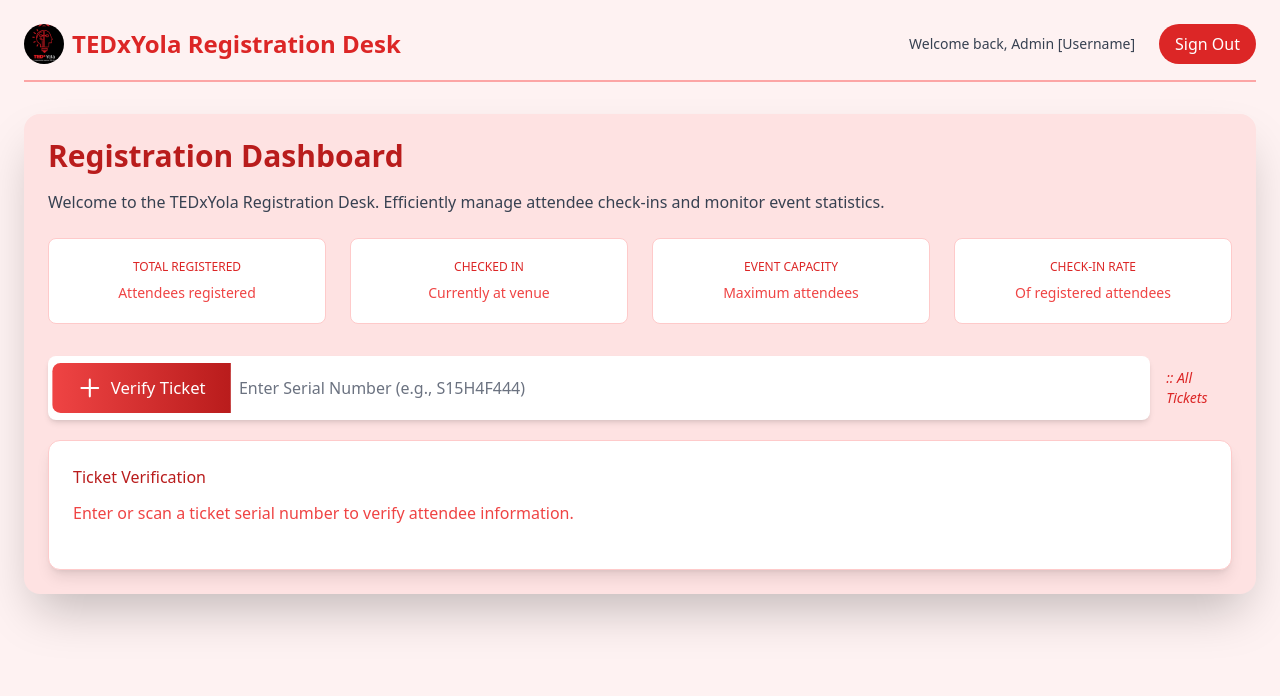
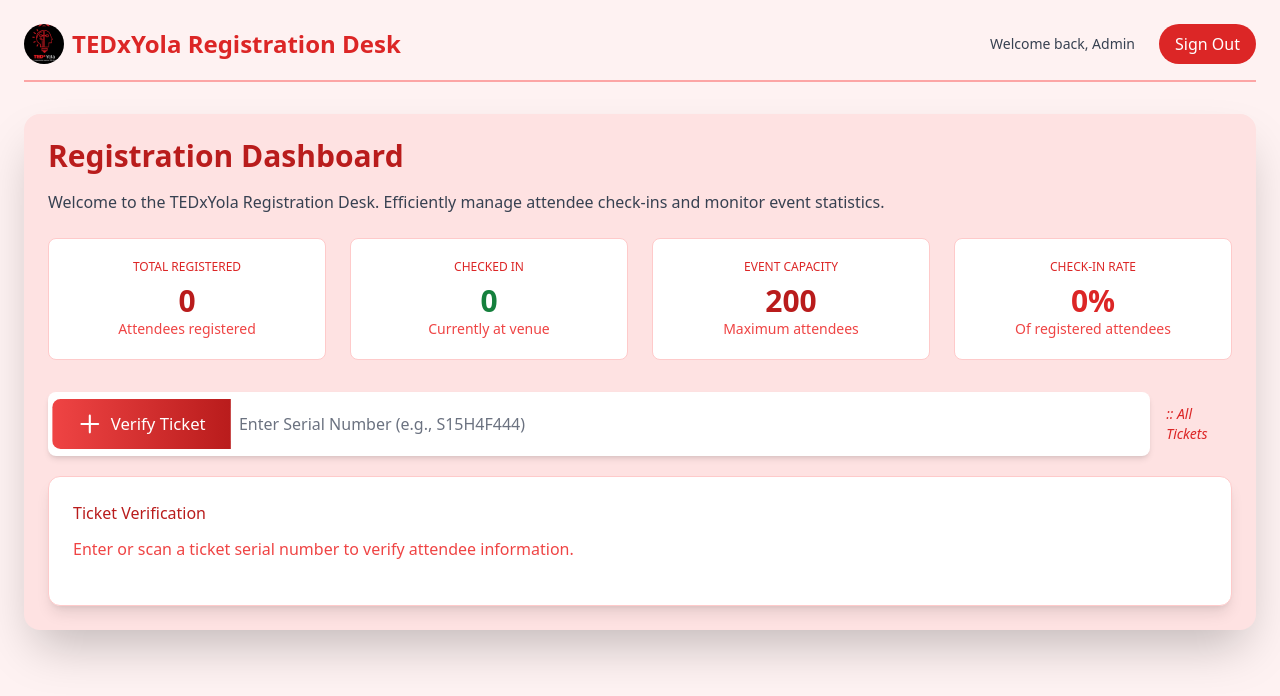
Before and after one commit to Dunama/tedx, a Flask app: template src/templates/admin.html in a window 1280 px wide. Shown: the top 696 px of the page. Run offline with Flask 3, Linux system fonts and the light colour scheme; the template is opened without the code that fills it, so the values that code supplies are empty; some libraries are stand-ins or nearby versions.

Commit message:
here we go

```diff
--- a/src/templates/admin.html
+++ b/src/templates/admin.html
@@ -22,7 +22,7 @@
         <h1 class="text-2xl font-bold text-red-600 ml-2">TEDxYola Registration Desk</h1>
       </div>
       <div class="flex items-center space-x-6">
-        <span class="text-sm font-medium text-gray-700">Welcome back, Admin [Username]</span>
+        <span class="text-sm font-medium text-gray-700">Welcome back, Admin</span>
         <button class="text-white bg-red-600 hover:bg-red-700 px-4 py-2 rounded-full transition duration-300">Sign Out</button>
       </div>
     </header>
@@ -37,22 +37,22 @@
         <div class="grid grid-cols-1 md:grid-cols-4 gap-6">
           <div class="p-5 bg-white rounded-lg text-center border border-red-200 hover:bg-red-50 transition duration-300">
             <p class="text-red-600 uppercase text-xs font-medium">Total Registered</p>
-            <p class="text-3xl font-bold text-red-700 mt-2">{{ total_users }}</p>
+            <p id="total-users" class="text-3xl font-bold text-red-700 mt-2">0</p>
             <p class="text-red-500 text-sm">Attendees registered</p>
           </div>
           <div class="p-5 bg-white rounded-lg text-center border border-red-200 hover:bg-red-50 transition duration-300">
             <p class="text-red-600 uppercase text-xs font-medium">Checked In</p>
-            <p class="text-3xl font-bold text-green-700 mt-2">{{ checked_in }}</p>
+            <p id="checked-in" class="text-3xl font-bold text-green-700 mt-2">0</p>
             <p class="text-red-500 text-sm">Currently at venue</p>
           </div>
           <div class="p-5 bg-white rounded-lg text-center border border-red-200 hover:bg-red-50 transition duration-300">
             <p class="text-red-600 uppercase text-xs font-medium">Event Capacity</p>
-            <p class="text-3xl font-bold text-red-700 mt-2">{{ event_capacity }}</p>
+            <p id="event-capacity" class="text-3xl font-bold text-red-700 mt-2">200</p>
             <p class="text-red-500 text-sm">Maximum attendees</p>
           </div>
           <div class="p-5 bg-white rounded-lg text-center border border-red-200 hover:bg-red-50 transition duration-300">
             <p class="text-red-600 uppercase text-xs font-medium">Check-in Rate</p>
-            <p class="text-3xl font-bold text-red-600 mt-2">{{ checkin_rate }}</p>
+            <p id="checkin-rate" class="text-3xl font-bold text-red-600 mt-2">0%</p>
             <p class="text-red-500 text-sm">Of registered attendees</p>
           </div>
         </div>
@@ -60,7 +60,7 @@
         <!-- TICKET VERIFICATION -->
         <div class="mt-8">
           <div class="flex items-center mb-5">
-            <form onsubmit="verifyTicket(event)" class="w-full flex items-center bg-white rounded-lg p-2 shadow-md">
+            <form id="ticket-form" class="w-full flex items-center bg-white rounded-lg p-2 shadow-md">
               <button type="submit" class="bg-gradient-to-r from-red-500 to-red-700 text-white px-6 py-3 rounded-l-lg flex items-center hover:from-red-600 hover:to-red-800 transition duration-300 pulse">
                 <svg class="w-6 h-6 mr-2" fill="none" stroke="currentColor" viewBox="0 0 24 24"
                   xmlns="http://www.w3.org/2000/svg"><path stroke-linecap="round" stroke-linejoin="round"
@@ -88,7 +88,7 @@
       {"S/N":2,"NAME":"Peace Hyellasini Charles","TICKET NUMBER":"SRZ3AH079","TICKET TYPE":"Core","PHONE":"","EMAIL":"peacehyella@gmail.com","AMOUNT":2830,"PAYMENT STATUS":"PAID","MODE":"Online","ADMIT":""},
       {"S/N":3,"NAME":"Aaron David","TICKET NUMBER":"S80986H43","TICKET TYPE":"Core","PHONE":"","EMAIL":"aarondavid208@gmail.com","AMOUNT":2830,"PAYMENT STATUS":"PAID","MODE":"Online","ADMIT":""},
       {"S/N":4,"NAME":"Wada Silas Bitrus","TICKET NUMBER":"S4H3RDHRV","TICKET TYPE":"Core","PHONE":"","EMAIL":"silasbitruswada@gmail.com","AMOUNT":2830,"PAYMENT STATUS":"PAID","MODE":"Online","ADMIT":""},
-      {"S/N":5,"NAME":"Eglah Dauda Gah","TICKET NUMBER":"S9119282H","TICKET TYPE":"Prime","PHONE":"","EMAIL":"eglahgah@gmail.com","AMOUNT":5230,"PAYMENT STATUS":"PAID","MODE":"Online","ADMIT":""},
+      {"S/N":5,"NAME":"Eglah Dauda","TICKET NUMBER":"S9119282H","TICKET TYPE":"Prime","PHONE":"","EMAIL":"eglahgah@gmail.com","AMOUNT":5230,"PAYMENT STATUS":"PAID","MODE":"Online","ADMIT":""},
       {"S/N":6,"NAME":"Joshua Ishaku","TICKET NUMBER":"SV01M1V8A","TICKET TYPE":"Prime","PHONE":"","EMAIL":"ishakuj125@gmail.com","AMOUNT":5230,"PAYMENT STATUS":"PAID","MODE":"Online","ADMIT":""},
       {"S/N":7,"NAME":"Godwin Yakubu","TICKET NUMBER":"S44H8T98U","TICKET TYPE":"Prime","PHONE":"","EMAIL":"godwinyakubumamza2000@gmail.com","AMOUNT":5230,"PAYMENT STATUS":"PAID","MODE":"Online","ADMIT":""},
       {"S/N":8,"NAME":"GIDEON ELI ABBO","TICKET NUMBER":"S4I1L0R04","TICKET TYPE":"Prime","PHONE":"","EMAIL":"abbogideoneli@gmail.com","AMOUNT":5230,"PAYMENT STATUS":"PAID","MODE":"Online","ADMIT":""},
@@ -218,36 +218,109 @@
       {"S/N":18,"NAME":"Comfort Chama Samuel","TICKET NUMBER":"","TICKET TYPE":"","PHONE":"","EMAIL":"chamacomfort19@gmail.com","AMOUNT":null,"PAYMENT STATUS":"","MODE":"","ADMIT":""}
     ];
 
+    // State management
+    let registeredUsers = [];
+    let checkedInUsers = [];
+
+    // Preprocess data to count duplicates
+    const ticketCounts = ticketData.reduce((acc, entry) => {
+      const ticketNum = entry["TICKET NUMBER"] ? String(entry["TICKET NUMBER"]).toUpperCase() : null;
+      if (ticketNum) {
+        acc[ticketNum] = (acc[ticketNum] || 0) + 1;
+      }
+      return acc;
+    }, {});
+
+    // Update stat cards
+    function updateStats() {
+      const totalUsers = new Set(registeredUsers.map(user => user.ticketNumber)).size;
+      const checkedIn = new Set(checkedInUsers.map(user => user.ticketNumber)).size;
+      const eventCapacity = parseInt(document.getElementById('event-capacity').textContent) || 500;
+      const checkinRate = totalUsers > 0 ? ((checkedIn / totalUsers) * 100).toFixed(1) : 0;
+
+      document.getElementById('total-users').textContent = totalUsers;
+      document.getElementById('checked-in').textContent = checkedIn;
+      document.getElementById('checkin-rate').textContent = `${checkinRate}%`;
+    }
+
+    // Verify ticket and update stats
     function verifyTicket(event) {
       event.preventDefault();
-      const serial = document.getElementById('ticket_serial').value.trim().toUpperCase();
+      const serialInput = document.getElementById('ticket_serial').value.trim();
+      const serial = serialInput.toUpperCase();
       const resultBox = document.getElementById('verification-result');
 
       try {
-        const match = ticketData.find(entry => entry["TICKET NUMBER"]?.toUpperCase() === serial);
+        const match = ticketData.find(entry => {
+          const ticketNum = entry["TICKET NUMBER"] ? String(entry["TICKET NUMBER"]).toUpperCase() : null;
+          return ticketNum === serial;
+        });
 
         if (match && match["TICKET NUMBER"]) {
+          const isAlreadyVerified = checkedInUsers.some(user => user.ticketNumber === serial && user.id === match["S/N"]);
+
+          if (isAlreadyVerified) {
+            resultBox.innerHTML = `
+              <strong class="text-yellow-700">⚠️ Already Verified:</strong><br>
+              <span class="text-gray-800">ID: ${match["S/N"]}</span><br>
+              <span class="text-gray-800">Name: ${match["NAME"]}</span><br>
+              <span class="text-gray-800">Email: ${match["EMAIL"] || 'N/A'}</span><br>
+              <span class="text-gray-800">Ticket Type: ${match["TICKET TYPE"] || 'N/A'}</span><br>
+              <span class="text-gray-800">Ticket Number: ${match["TICKET NUMBER"]}</span>
+            `;
+            resultBox.className = "p-4 mb-4 bg-yellow-50 text-yellow-700 border-l-4 border-yellow-500 rounded-lg";
+          } else {
+            const duplicateCount = ticketCounts[serial] > 1 ? ticketCounts[serial] : 0;
+            const userData = {
+              id: match["S/N"],
+              ticketNumber: match["TICKET NUMBER"],
+              name: match["NAME"],
+              email: match["EMAIL"],
+              ticketType: match["TICKET TYPE"]
+            };
+
+            // Update registered users if not already present
+            if (!registeredUsers.some(user => user.ticketNumber === serial && user.id === match["S/N"])) {
+              registeredUsers.push(userData);
+            }
+
+            // Update checked-in users
+            checkedInUsers.push(userData);
+
+            // Update stats
+            updateStats();
+
             resultBox.innerHTML = `
               <strong class="text-green-700">✅ Valid Ticket:</strong><br>
               <span class="text-gray-800">ID: ${match["S/N"]}</span><br>
               <span class="text-gray-800">Name: ${match["NAME"]}</span><br>
               <span class="text-gray-800">Email: ${match["EMAIL"] || 'N/A'}</span><br>
               <span class="text-gray-800">Ticket Type: ${match["TICKET TYPE"] || 'N/A'}</span><br>
-            <span class="text-gray-800">Ticket Number: ${match["TICKET NUMBER"]}</span>
+              <span class="text-gray-800">Ticket Number: ${match["TICKET NUMBER"]}</span><br>
+              ${duplicateCount > 1 ? `<span class="text-yellow-700">⚠️ Duplicates Found: ${duplicateCount} instances</span>` : ''}
             `;
             resultBox.className = "p-4 mb-4 bg-green-50 text-green-700 border-l-4 border-green-500 rounded-lg";
+          }
         } else {
           resultBox.innerHTML = `<strong class="text-red-700">❌ Invalid Ticket:</strong> ${serial}`;
           resultBox.className = "p-4 mb-4 bg-red-50 text-red-700 border-l-4 border-red-500 rounded-lg";
         }
 
         resultBox.classList.remove('hidden');
+        document.getElementById('ticket_serial').value = ''; // Clear input
       } catch (error) {
         resultBox.innerHTML = `<strong class="text-yellow-700">⚠️ Error checking ticket.</strong>`;
         resultBox.className = "p-4 mb-4 bg-yellow-50 text-yellow-700 border-l-4 border-yellow-500 rounded-lg";
         resultBox.classList.remove('hidden');
       }
     }
+
+    // Initialize
+    document.addEventListener('DOMContentLoaded', () => {
+      const form = document.getElementById('ticket-form');
+      form.addEventListener('submit', verifyTicket);
+      updateStats();
+    });
   </script>
 </body>
 </html>
```
Lines whose indentation alone changed are shown as unchanged.
